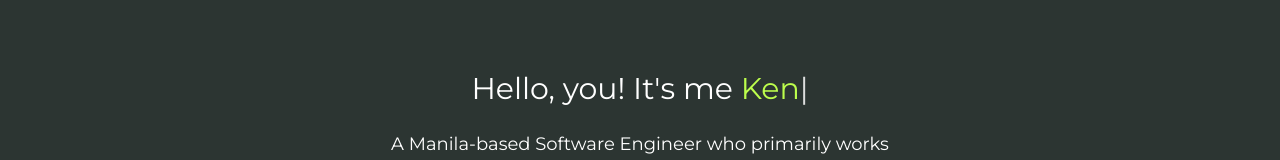
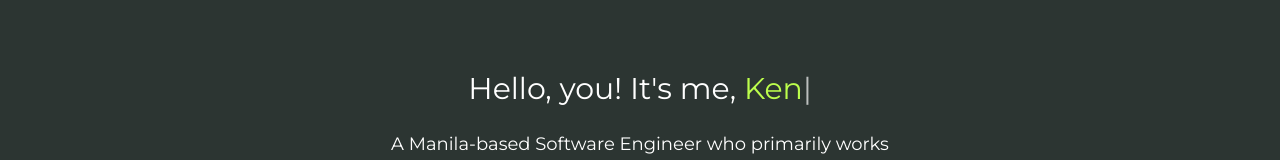
Before and after one commit to kennethesguerra/kenesguerra-dev, a Next.js app: page / in a window 1280 px wide. Shown: the part 194-354 px from the top of the page. Built offline with nearby package versions, Linux system fonts and the light colour scheme.

Commit message:
Add comma in the react typed section for it's me

```diff
--- a/src/app/components/intro.tsx
+++ b/src/app/components/intro.tsx
@@ -10,7 +10,7 @@ export default function Intro() {
         <ReactTyped
           className="intro-title"
           strings={[
-            "<span>Hello, you! It's me <span class='intro-name'>Ken</span></span>"
+            "<span>Hello, you! It's me, <span class='intro-name'>Ken</span></span>"
           ]}
           typeSpeed={40}
         />
```
